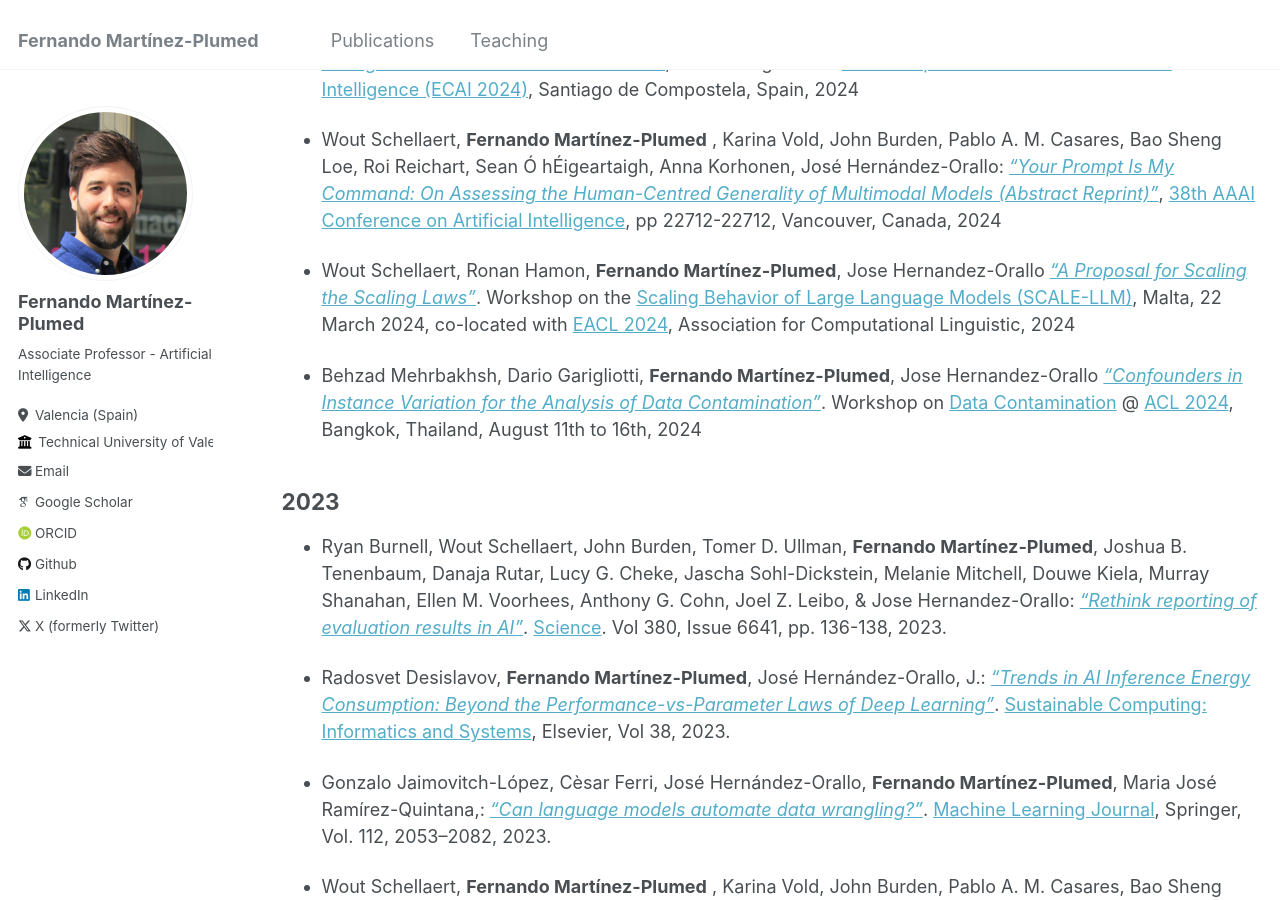
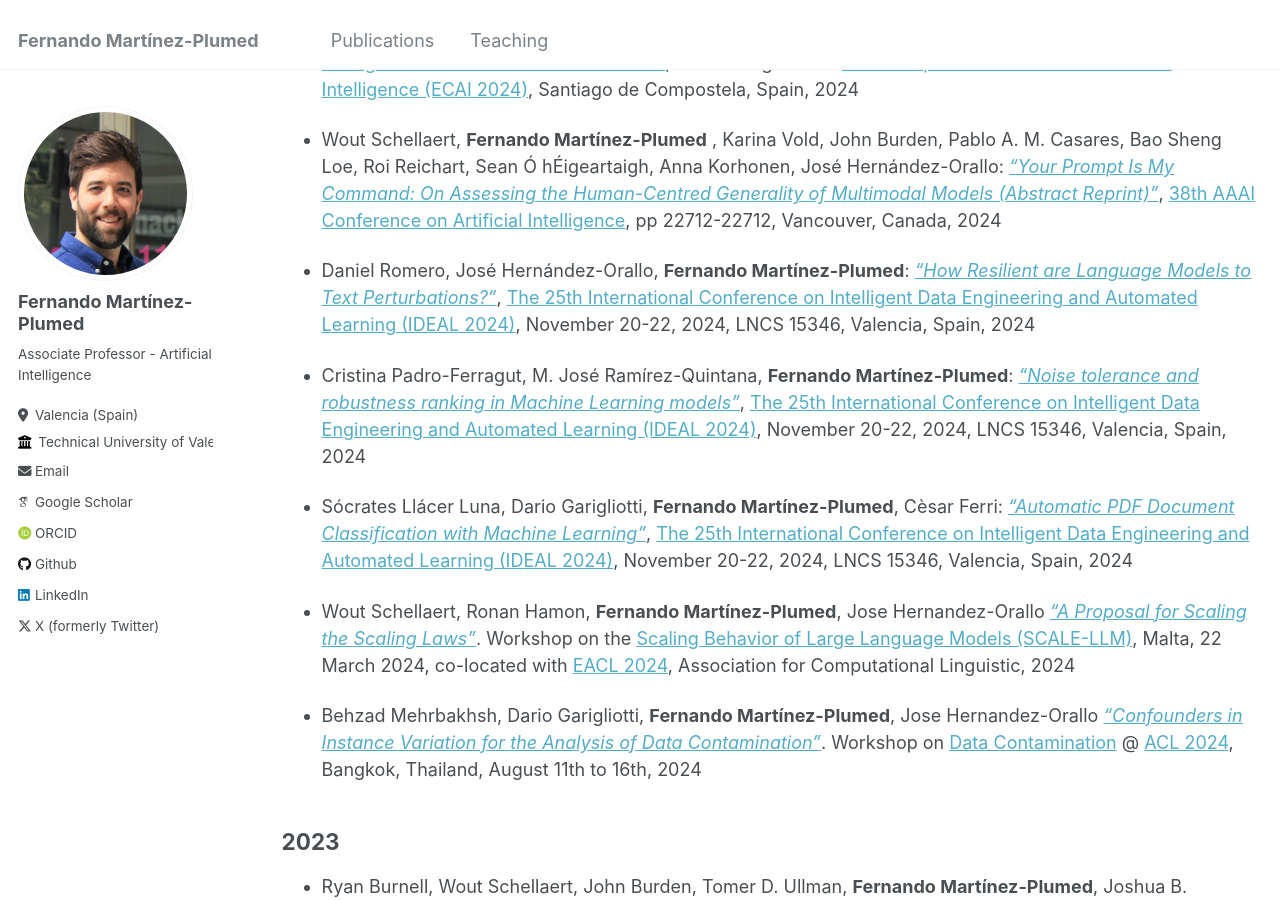
Before and after one commit to nandomp/nandomp.github.io, a Jekyll site: the page built from _pages/publications.md, in a window 1280 px wide and 900 px high, scrolled down 620 px. Built offline with Jekyll 4.4.1, drawn with Linux system fonts in a browser that asks for light colours; some web fonts are replaced.

Commit message:
Update publications.md

```diff
--- a/_pages/publications.md
+++ b/_pages/publications.md
@@ -15,11 +15,17 @@ author_profile: true
 
 * Raül Fabra-Boluda, Cesar Ferri, José Hernández-Orallo, Maria Jose Ramírez-Quintana, **Fernando Martínez-Plumed** [*"Cracking black-box models: Revealing hidden machine learning techniques behind their predictions"*](https://doi.org/10.3233/IDA-230707). [Intelligent Data Analysis](https://content.iospress.com/journals/intelligent-data-analysis/Pre-press/Pre-press) Journal, IOS Press, pp. 1-21 (pre-press), 2024
 
-* Behzad Mehrbakhsh; **Fernando Martínez-Plumed**, Jose Hernández-Orallo, [*"Distilling the Effects of Language Model Contamination"*](https://www.ecai2024.eu/programme/accepted-papers), Proceedings of the [27th European Conference on Artificial Intelligence (ECAI 2024)](https://www.ecai2024.eu/),  Santiago de Compostela, Spain, 2024
+* Behzad Mehrbakhsh; **Fernando Martínez-Plumed**, Jose Hernández-Orallo, [*"Distilling the Effects of Language Model Contamination"*](http://dx.doi.org/10.3233/FAIA240753), Proceedings of the [27th European Conference on Artificial Intelligence (ECAI 2024)](https://www.ecai2024.eu/),  Santiago de Compostela, Spain, 2024
 
-* Yael Moros-Daval; **Fernando Martínez-Plumed**, Jose Hernández-Orallo, [*"Language Task Difficulty Prediction through LLM-Annotated Meta-Features"*](https://www.ecai2024.eu/programme/accepted-papers), Proceedings of the [27th European Conference on Artificial Intelligence (ECAI 2024)](https://www.ecai2024.eu/),  Santiago de Compostela, Spain, 2024
+* Yael Moros-Daval; **Fernando Martínez-Plumed**, Jose Hernández-Orallo, [*"Language Task Difficulty Prediction through LLM-Annotated Meta-Features"*](http://dx.doi.org/10.3233/FAIA240770), Proceedings of the [27th European Conference on Artificial Intelligence (ECAI 2024)](https://www.ecai2024.eu/), Santiago de Compostela, Spain, 2024
 
 * Wout Schellaert, **Fernando Mart&iacute;nez-Plumed** , Karina Vold, John Burden, Pablo A. M. Casares, Bao Sheng Loe, Roi Reichart, Sean Ó hÉigeartaigh, Anna Korhonen, José Hernández-Orallo: [*"Your Prompt Is My Command: On Assessing the Human-Centred Generality of Multimodal Models (Abstract Reprint)"*](https://doi.org/10.1609/aaai.v38i20.30612),  [38th AAAI Conference on Artificial Intelligence](), pp  22712-22712, Vancouver, Canada, 2024
+
+* Daniel Romero, José Hernández-Orallo, **Fernando Martínez-Plumed**: [*"How Resilient are Language Models to Text Perturbations?"*](), [The 25th International Conference on Intelligent Data Engineering and Automated Learning (IDEAL 2024)](https://ideal2024.webs.upv.es/), November 20-22, 2024, LNCS 15346, Valencia, Spain, 2024
+
+* Cristina Padro-Ferragut, M. José Ramírez-Quintana, **Fernando Martínez-Plumed**: [*"Noise tolerance and robustness ranking in Machine Learning models"*](), [The 25th International Conference on Intelligent Data Engineering and Automated Learning (IDEAL 2024)](https://ideal2024.webs.upv.es/), November 20-22, 2024, LNCS 15346, Valencia, Spain, 2024
+
+* Sócrates Llácer Luna, Dario Garigliotti,  **Fernando Martínez-Plumed**, Cèsar Ferri: [*"Automatic PDF Document Classification with Machine Learning"*](), [The 25th International Conference on Intelligent Data Engineering and Automated Learning (IDEAL 2024)](https://ideal2024.webs.upv.es/), November 20-22, 2024, LNCS 15346, Valencia, Spain, 2024
 
 * Wout Schellaert, Ronan Hamon, **Fernando Martínez-Plumed**, Jose Hernandez-Orallo [*"A Proposal for Scaling the Scaling Laws"*](https://aclanthology.org/2024.scalellm-1.1.pdf). Workshop on the [Scaling Behavior of Large Language Models (SCALE-LLM)](https://scale-llm-24.pages.dev/), Malta, 22 March 2024, co-located with [EACL 2024](https://2024.eacl.org/), Association for Computational Linguistic, 2024
 
```
